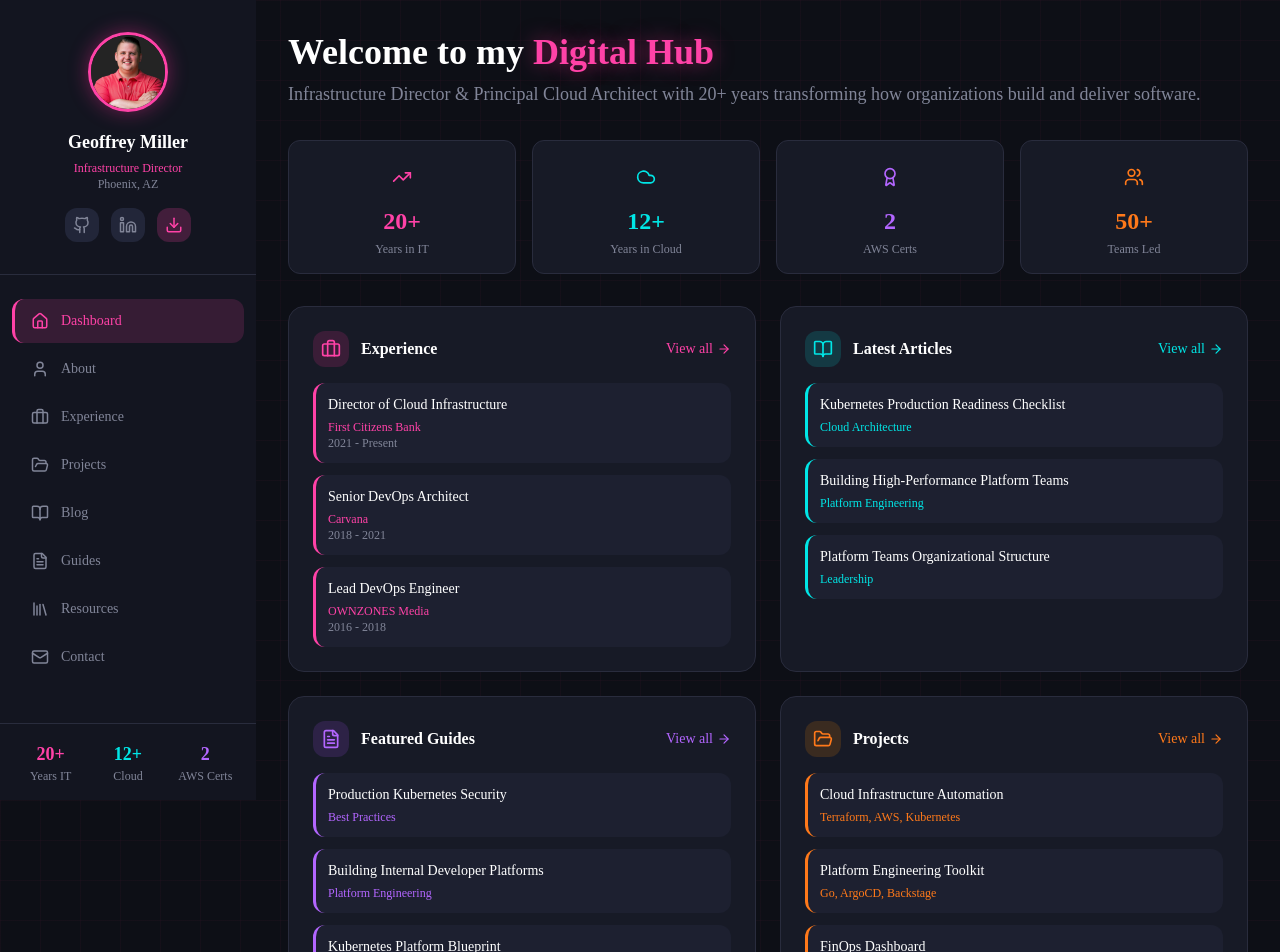
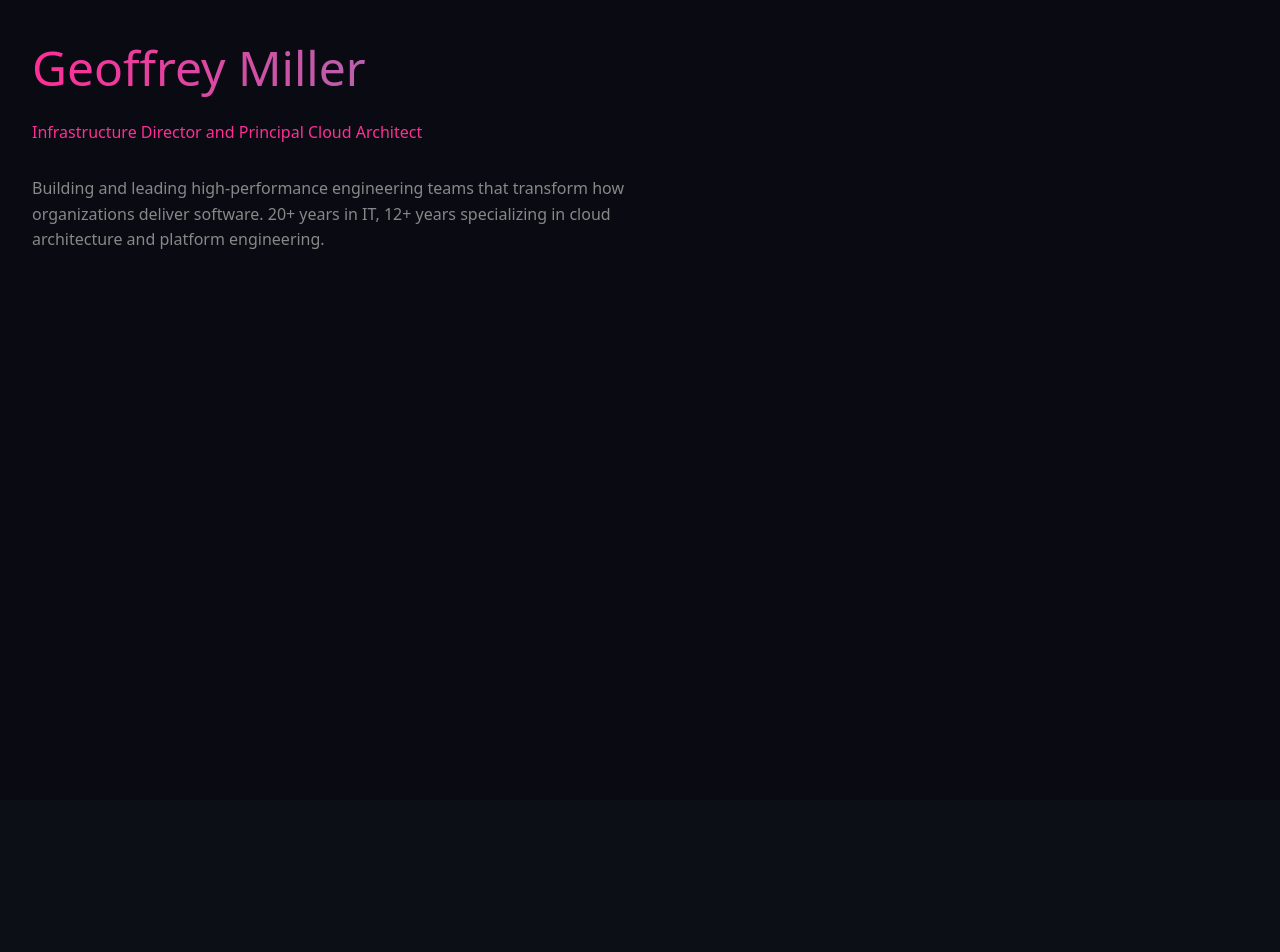
Before and after one commit to GeoffMillerAZ/geoff, a Next.js app: page / in a window 1280 px wide. Shown: the top 952 px of the page. After the commit the page ends 800 px from the top, so only its background shows below. Built offline with nearby package versions, Linux system fonts and the light colour scheme.

Commit message:
fix: simplify layout and page for Next.js preview cache debug
Co-authored-by: Geoff Miller <3968666+GeoffMillerAZ@users.noreply.github.com>

```diff
--- a/app/layout.tsx
+++ b/app/layout.tsx
@@ -1,8 +1,6 @@
 import type { Metadata } from "next"
 import { Inter } from "next/font/google"
 import "./globals.css"
-import { Sidebar } from "@/components/sidebar"
-import { MobileNav } from "@/components/mobile-nav"
 
 const inter = Inter({
   subsets: ["latin"],
@@ -11,7 +9,7 @@ const inter = Inter({
 
 export const metadata: Metadata = {
   title: "Geoffrey Miller | Cloud Architect",
-  description: "Infrastructure Director & Principal Cloud Architect - 20+ years building high-performance engineering teams.",
+  description: "Infrastructure Director & Principal Cloud Architect",
 }
 
 export default function RootLayout({
@@ -22,13 +20,7 @@ export default function RootLayout({
   return (
     <html lang="en" suppressHydrationWarning>
       <body className={`${inter.variable} font-sans antialiased`} suppressHydrationWarning>
-        <div className="synthwave-grid min-h-screen">
-          <MobileNav />
-          <Sidebar />
-          <main className="lg:pl-64 pt-16 lg:pt-0 min-h-screen">
-            {children}
-          </main>
-        </div>
+        {children}
       </body>
     </html>
   )
--- a/app/page.tsx
+++ b/app/page.tsx
@@ -1,182 +1,28 @@
-import Link from "next/link"
-import {
-  Briefcase,
-  BookOpen,
-  FileText,
-  FolderOpen,
-  ArrowRight,
-  Award,
-  Cloud,
-  Users,
-  TrendingUp
-} from "lucide-react"
-
-function DashboardCard({
-  title,
-  icon: Icon,
-  href,
-  children,
-  accentColor = "pink"
-}: {
-  title: string
-  icon: React.ElementType
-  href: string
-  children: React.ReactNode
-  accentColor?: "pink" | "cyan" | "purple" | "orange"
-}) {
-  const colors = {
-    pink: { accent: 'hsl(328 100% 63%)', glow: 'rgba(255, 46, 151, 0.15)' },
-    cyan: { accent: 'hsl(180 100% 45%)', glow: 'rgba(0, 230, 230, 0.15)' },
-    purple: { accent: 'hsl(270 100% 70%)', glow: 'rgba(167, 85, 255, 0.15)' },
-    orange: { accent: 'hsl(25 100% 55%)', glow: 'rgba(255, 140, 0, 0.15)' },
-  }
-
+export default function Home() {
   return (
-    <div
-      className="rounded-2xl p-6 transition-all duration-300 hover:-translate-y-1"
-      style={{
-        background: 'hsl(230 25% 12%)',
-        border: '1px solid hsl(230 20% 20%)',
-      }}
-    >
-      <div className="flex items-center justify-between mb-4">
-        <div className="flex items-center gap-3">
-          <div className="p-2 rounded-lg" style={{ background: colors[accentColor].glow }}>
-            <Icon size={20} style={{ color: colors[accentColor].accent }} />
-          </div>
-          <h3 className="font-semibold text-white">{title}</h3>
-        </div>
-        <Link
-          href={href}
-          className="flex items-center gap-1 text-sm transition-colors hover:opacity-80"
-          style={{ color: colors[accentColor].accent }}
-        >
-          View all <ArrowRight size={14} />
-        </Link>
-      </div>
-      {children}
+    <div style={{
+      minHeight: '100vh',
+      background: '#0a0a12',
+      color: '#fff',
+      padding: '2rem',
+      fontFamily: 'system-ui, sans-serif'
+    }}>
+      <h1 style={{
+        fontSize: '3rem',
+        marginBottom: '1rem',
+        background: 'linear-gradient(90deg, #ff2e97, #00e6e6)',
+        WebkitBackgroundClip: 'text',
+        WebkitTextFillColor: 'transparent'
+      }}>
+        Geoffrey Miller
+      </h1>
+      <p style={{ color: '#ff2e97', marginBottom: '2rem' }}>
+        Infrastructure Director and Principal Cloud Architect
+      </p>
+      <p style={{ color: '#888', maxWidth: '600px', lineHeight: 1.6 }}>
+        Building and leading high-performance engineering teams that transform how organizations deliver software.
+        20+ years in IT, 12+ years specializing in cloud architecture and platform engineering.
+      </p>
     </div>
   )
 }
-
-function StatCard({ label, value, icon: Icon, color }: { label: string; value: string; icon: React.ElementType; color: string }) {
-  return (
-    <div
-      className="rounded-xl p-4 text-center"
-      style={{ background: 'hsl(230 25% 12%)', border: '1px solid hsl(230 20% 20%)' }}
-    >
-      <div className="w-10 h-10 rounded-lg mx-auto mb-2 flex items-center justify-center" style={{ background: `${color}20` }}>
-        <Icon size={20} style={{ color }} />
-      </div>
-      <div className="text-2xl font-bold" style={{ color }}>{value}</div>
-      <div className="text-xs mt-1" style={{ color: 'hsl(230 10% 55%)' }}>{label}</div>
-    </div>
-  )
-}
-
-export default function DashboardPage() {
-  return (
-    <div className="p-4 sm:p-6 lg:p-8 max-w-6xl mx-auto">
-      {/* Hero */}
-      <section className="mb-8">
-        <h1 className="text-2xl sm:text-3xl lg:text-4xl font-bold text-white mb-2">
-          Welcome to my{" "}
-          <span style={{ color: 'hsl(328 100% 63%)', textShadow: '0 0 20px rgba(255, 46, 151, 0.5)' }}>
-            Digital Hub
-          </span>
-        </h1>
-        <p className="text-base sm:text-lg" style={{ color: 'hsl(230 10% 55%)' }}>
-          Infrastructure Director & Principal Cloud Architect with 20+ years transforming how organizations build and deliver software.
-        </p>
-      </section>
-
-      {/* Stats */}
-      <section className="grid grid-cols-2 lg:grid-cols-4 gap-3 sm:gap-4 mb-8">
-        <StatCard label="Years in IT" value="20+" icon={TrendingUp} color="hsl(328 100% 63%)" />
-        <StatCard label="Years in Cloud" value="12+" icon={Cloud} color="hsl(180 100% 45%)" />
-        <StatCard label="AWS Certs" value="2" icon={Award} color="hsl(270 100% 70%)" />
-        <StatCard label="Teams Led" value="50+" icon={Users} color="hsl(25 100% 55%)" />
-      </section>
-
-      {/* Dashboard Grid */}
-      <div className="grid md:grid-cols-2 gap-4 sm:gap-6">
-        <DashboardCard title="Experience" icon={Briefcase} href="/experience" accentColor="pink">
-          <div className="space-y-3">
-            {[
-              { role: "Director of Cloud Infrastructure", company: "First Citizens Bank", period: "2021 - Present" },
-              { role: "Senior DevOps Architect", company: "Carvana", period: "2018 - 2021" },
-              { role: "Lead DevOps Engineer", company: "OWNZONES Media", period: "2016 - 2018" },
-            ].map((job, i) => (
-              <div key={i} className="p-3 rounded-lg" style={{ background: 'hsl(230 25% 15%)', borderLeft: '3px solid hsl(328 100% 63%)' }}>
-                <div className="font-medium text-white text-sm">{job.role}</div>
-                <div className="text-xs mt-1" style={{ color: 'hsl(328 100% 63%)' }}>{job.company}</div>
-                <div className="text-xs" style={{ color: 'hsl(230 10% 55%)' }}>{job.period}</div>
-              </div>
-            ))}
-          </div>
-        </DashboardCard>
-
-        <DashboardCard title="Latest Articles" icon={BookOpen} href="/blog" accentColor="cyan">
-          <div className="space-y-3">
-            {[
-              { title: "Kubernetes Production Readiness Checklist", category: "Cloud Architecture" },
-              { title: "Building High-Performance Platform Teams", category: "Platform Engineering" },
-              { title: "Platform Teams Organizational Structure", category: "Leadership" },
-            ].map((post, i) => (
-              <div key={i} className="p-3 rounded-lg" style={{ background: 'hsl(230 25% 15%)', borderLeft: '3px solid hsl(180 100% 45%)' }}>
-                <div className="font-medium text-white text-sm">{post.title}</div>
-                <div className="text-xs mt-1" style={{ color: 'hsl(180 100% 45%)' }}>{post.category}</div>
-              </div>
-            ))}
-          </div>
-        </DashboardCard>
-
-        <DashboardCard title="Featured Guides" icon={FileText} href="/guides" accentColor="purple">
-          <div className="space-y-3">
-            {[
-              { title: "Production Kubernetes Security", type: "Best Practices" },
-              { title: "Building Internal Developer Platforms", type: "Platform Engineering" },
-              { title: "Kubernetes Platform Blueprint", type: "Architecture" },
-            ].map((guide, i) => (
-              <div key={i} className="p-3 rounded-lg" style={{ background: 'hsl(230 25% 15%)', borderLeft: '3px solid hsl(270 100% 70%)' }}>
-                <div className="font-medium text-white text-sm">{guide.title}</div>
-                <div className="text-xs mt-1" style={{ color: 'hsl(270 100% 70%)' }}>{guide.type}</div>
-              </div>
-            ))}
-          </div>
-        </DashboardCard>
-
-        <DashboardCard title="Projects" icon={FolderOpen} href="/projects" accentColor="orange">
-          <div className="space-y-3">
-            {[
-              { name: "Cloud Infrastructure Automation", tech: "Terraform, AWS, Kubernetes" },
-              { name: "Platform Engineering Toolkit", tech: "Go, ArgoCD, Backstage" },
-              { name: "FinOps Dashboard", tech: "Python, React, CloudHealth" },
-            ].map((project, i) => (
-              <div key={i} className="p-3 rounded-lg" style={{ background: 'hsl(230 25% 15%)', borderLeft: '3px solid hsl(25 100% 55%)' }}>
-                <div className="font-medium text-white text-sm">{project.name}</div>
-                <div className="text-xs mt-1" style={{ color: 'hsl(25 100% 55%)' }}>{project.tech}</div>
-              </div>
-            ))}
-          </div>
-        </DashboardCard>
-      </div>
-
-      {/* Skills */}
-      <section className="mt-8">
-        <h2 className="text-xl font-bold text-white mb-4">Core Expertise</h2>
-        <div className="flex flex-wrap gap-2">
-          {["AWS", "Kubernetes", "Terraform", "Platform Engineering", "DevOps", "Cloud Architecture", "FinOps", "Team Leadership", "CI/CD", "IaC", "Service Mesh", "Observability", "Python", "Go", "ArgoCD"].map((skill) => (
-            <span
-              key={skill}
-              className="px-3 py-1.5 rounded-full text-sm"
-              style={{ background: 'hsl(230 25% 15%)', color: 'hsl(230 10% 70%)', border: '1px solid hsl(230 20% 25%)' }}
-            >
-              {skill}
-            </span>
-          ))}
-        </div>
-      </section>
-    </div>
-  )
-}
```
